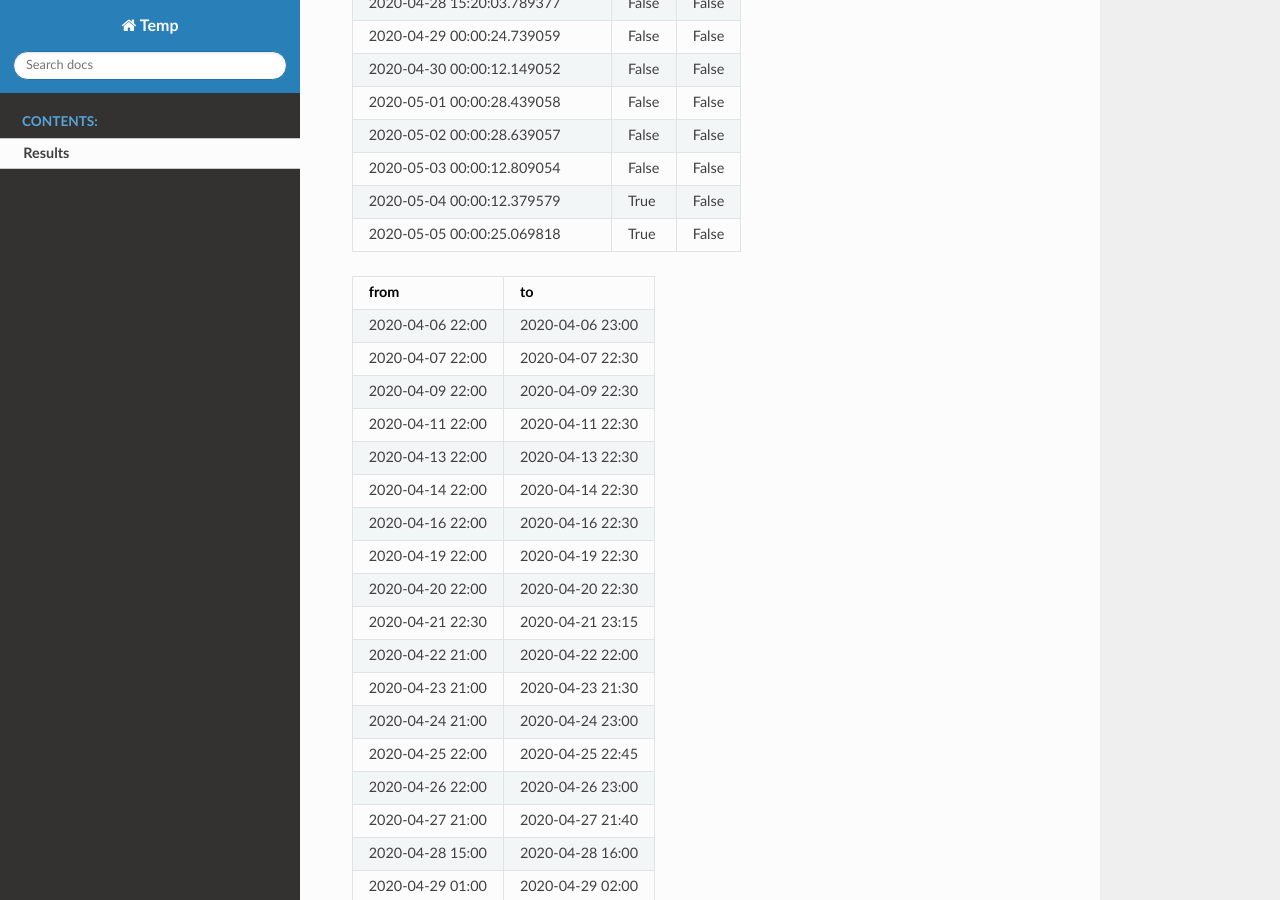
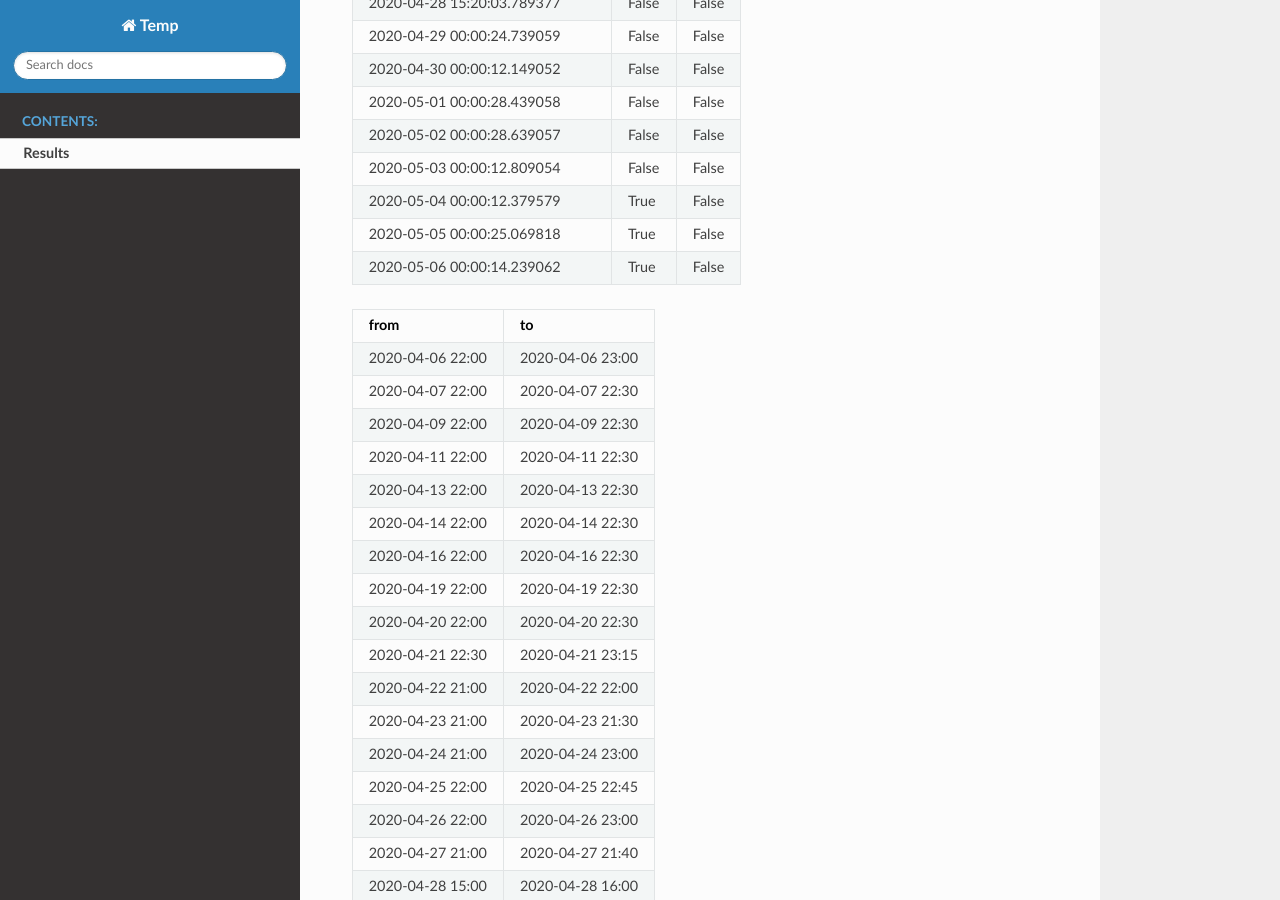
Before and after one commit to shlomow/queries-results, a Sphinx documentation site: the page built from source/results.rst, in a window 1280 px wide and 900 px high, scrolled down 932 px. Built offline with Sphinx 7.4.7 and the Read the Docs theme 2.0.0, drawn with Linux system fonts in a browser that asks for light colours.

Commit message:
update results

```diff
--- a/source/results.rst
+++ b/source/results.rst
@@ -35,6 +35,7 @@ Results
    2020-05-03 00:00:12.809054, False, False
    2020-05-04 00:00:12.379579, True, False
    2020-05-05 00:00:25.069818, True, False
+   2020-05-06 00:00:14.239062, True, False
 
 .. csv-table::
    :header: "from", "to"
```
Also changed, not shown: results.json (+1 -1 lines).
